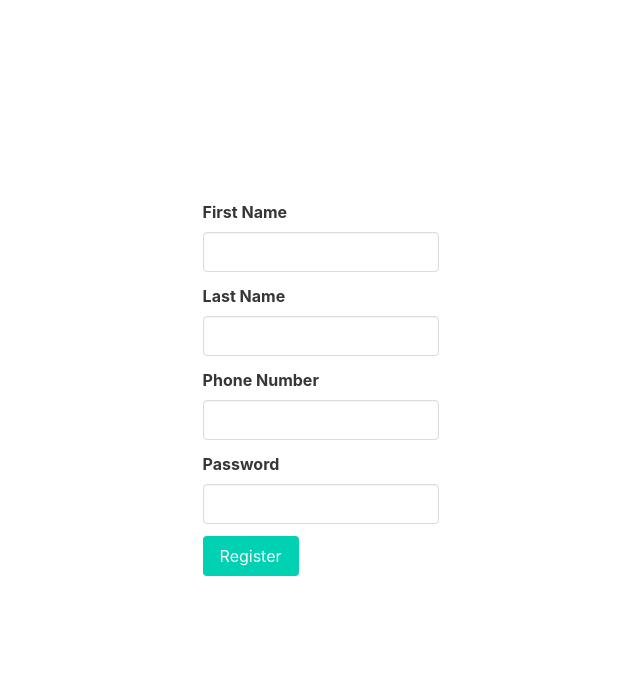
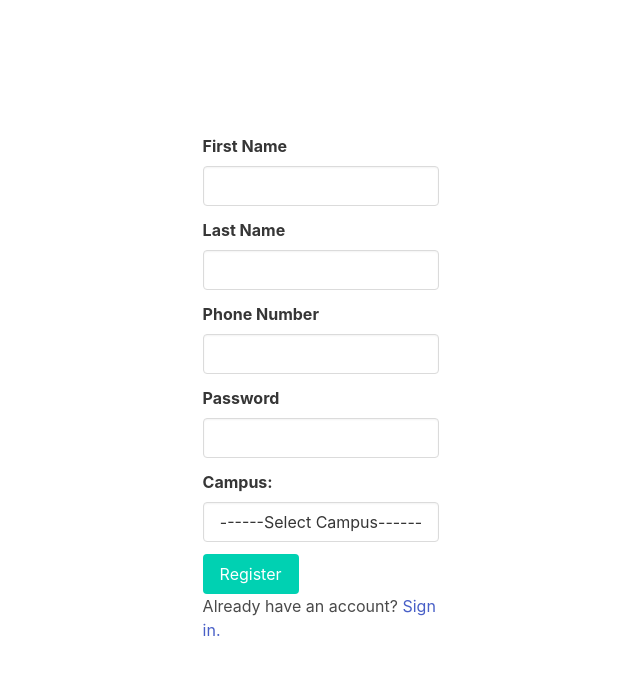
Before and after one commit to AherTechCode/dlhs-survey, a PHP site: page /educator/register.php in a window 1280 px wide. Shown: the top 675 px of the page, without its empty margins (319-959 px from the left). Run offline with PHP 8.4, Linux system fonts and the light colour scheme; data that the repository does not hold is empty; some libraries are stand-ins or nearby versions.

Commit message:
added campus selection to register

```diff
--- a/educator/index.php
+++ b/educator/index.php
@@ -39,7 +39,7 @@
                     <div class="container">
                         <form method="post">
                             <div class="field">
-                                <label for="username" class="label">Username</label>
+                                <label for="username" class="label">Phone Number</label>
                                 <div class="control has-icons-left">
                                     <input class="input" id="username" name="username" type="text" placeholder="enter your phone number">
                                     <span class="icon is-small is-left">
@@ -78,6 +78,7 @@
             if(is_array($row)) {
                 $_SESSION["id"] = $row['id'];
                 $_SESSION["user"] = $row['first_name'];
+                $_SESSION["campus"] = $row['campus_id'];
             } else {
                 $message = "Invalid Phone number or Password!";
             }
--- a/educator/register.php
+++ b/educator/register.php
@@ -36,9 +36,29 @@
                         <input class="input" id="password" name="password" type="password">
                     </div>
                 </div>
+                <div class="field">
+                    <label for="campus" class="label">Campus:</label>
+                    <div class="control">
+                        <select class="input" name="campus_id" id="campus_id" >
+                            <option disabled selected style="text-align:center">------Select Campus------</option>
+                            <?php
+                                require('../server/db_connect.php');
+                                $camp_list = "select * from campuses";
+                                $camp_query = $conn->query($camp_list);
+                                while($row = $camp_query->fetch_assoc()) {
+                                    ?>
+                                    <option value="<?php echo $row['id'] ?>"><?php echo $row['campus'] ?></option>
+                                    <?php
+                                }
+                            ?>
+                        </select>
+                    </div>
+                </div>
                 <p class="control">
                     <input type="submit" class="button is-primary" name="submit"  id="submit" value="Register">
                 </p>
+                <p>
+                  Already have an account? <a href="educator.php"> Sign in.</a>
             </form>
         </div>
     </div>
@@ -52,12 +72,13 @@
             $lastname = $_POST['lastname'];
             $phone_no = $_POST['phone'];
             $password = $_POST['password'];
+            $campus = $_POST['campus_id'];
             //$password = md5($password);
             $targets_id = 2;
             $targets_id = (int) $targets_id;
-            $sql = "INSERT INTO users (first_name, last_name, phone, targets_id, pass) VALUES (?,?,?,?,?)";
+            $sql = "INSERT INTO users (first_name, last_name, phone, targets_id, pass,campus_id) VALUES (?,?,?,?,?,?)";
             $stmt= $conn->prepare($sql);
-            $stmt->bind_param("sssds", $firstname, $lastname, $phone_no,$targets_id,$password);
+            $stmt->bind_param("sssdss", $firstname, $lastname, $phone_no,$targets_id,$password,$campus);
             $stmt->execute();
             if (!isset($stmt)) {
                 echo "Registration not successful";
--- a/index.php
+++ b/index.php
@@ -60,7 +60,7 @@
                     <div class="container">
                         <form method="post">
                             <div class="field">
-                                <label for="username" class="label">Username</label>
+                                <label for="username" class="label">Admission Number</label>
                                 <div class="control has-icons-left">
                                     <input class="input" id="username" name="username" type="text">
                                     <span class="icon is-small is-left">
--- a/server/db_connect.php
+++ b/server/db_connect.php
@@ -1,3 +1,3 @@
 <?php
-    $conn= new mysqli('localhost','abayomi','aherceo2','survey') or die("Could not connect to mysql".mysqli_error($con));
+    $conn= new mysqli('localhost','root','Tope1234$','survey') or die("Could not connect to mysql".mysqli_error($con));
 ?>
```
Also changed, not shown: educator/upload_students.php (+25 -9 lines), educator/educator.php (line endings or trailing spaces).
